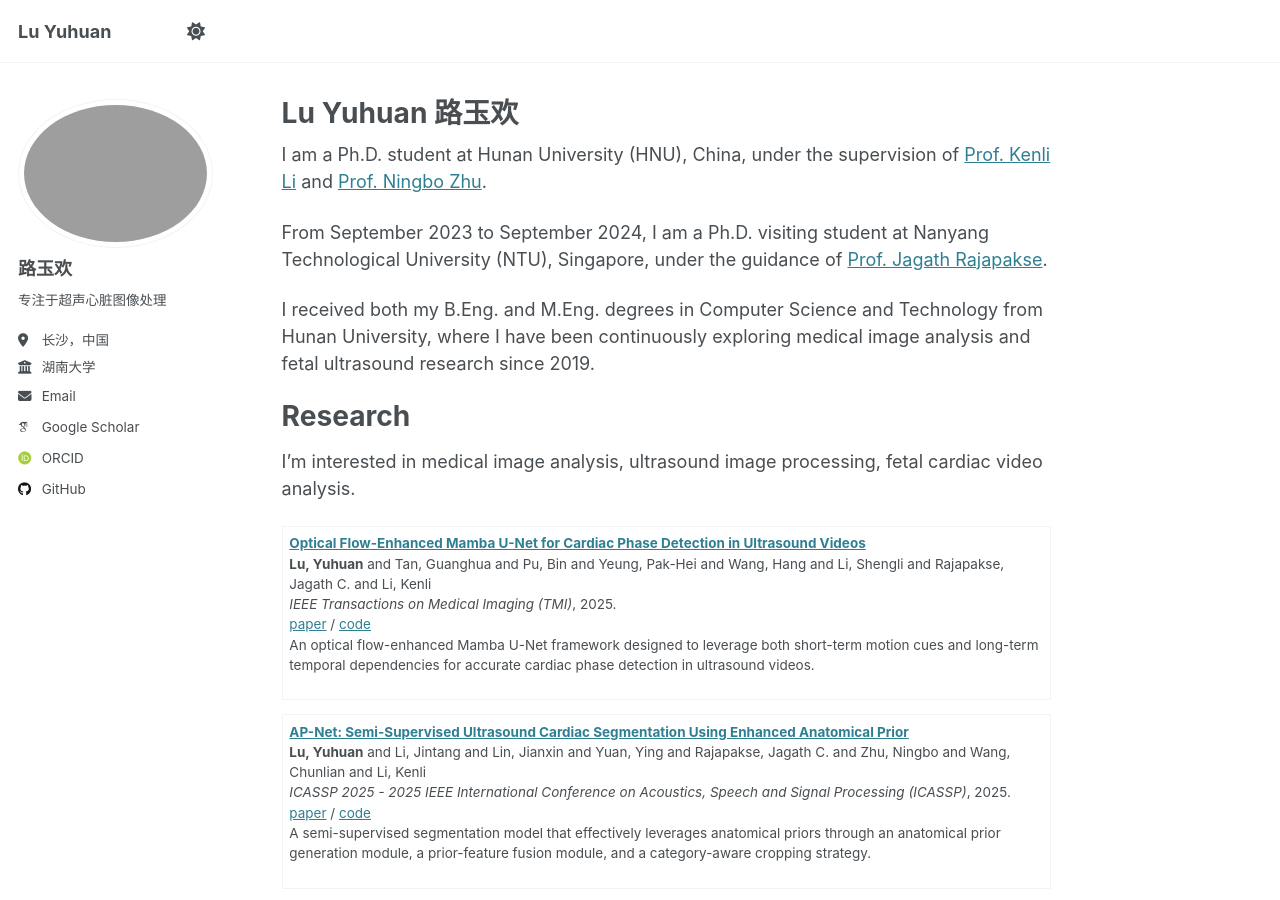
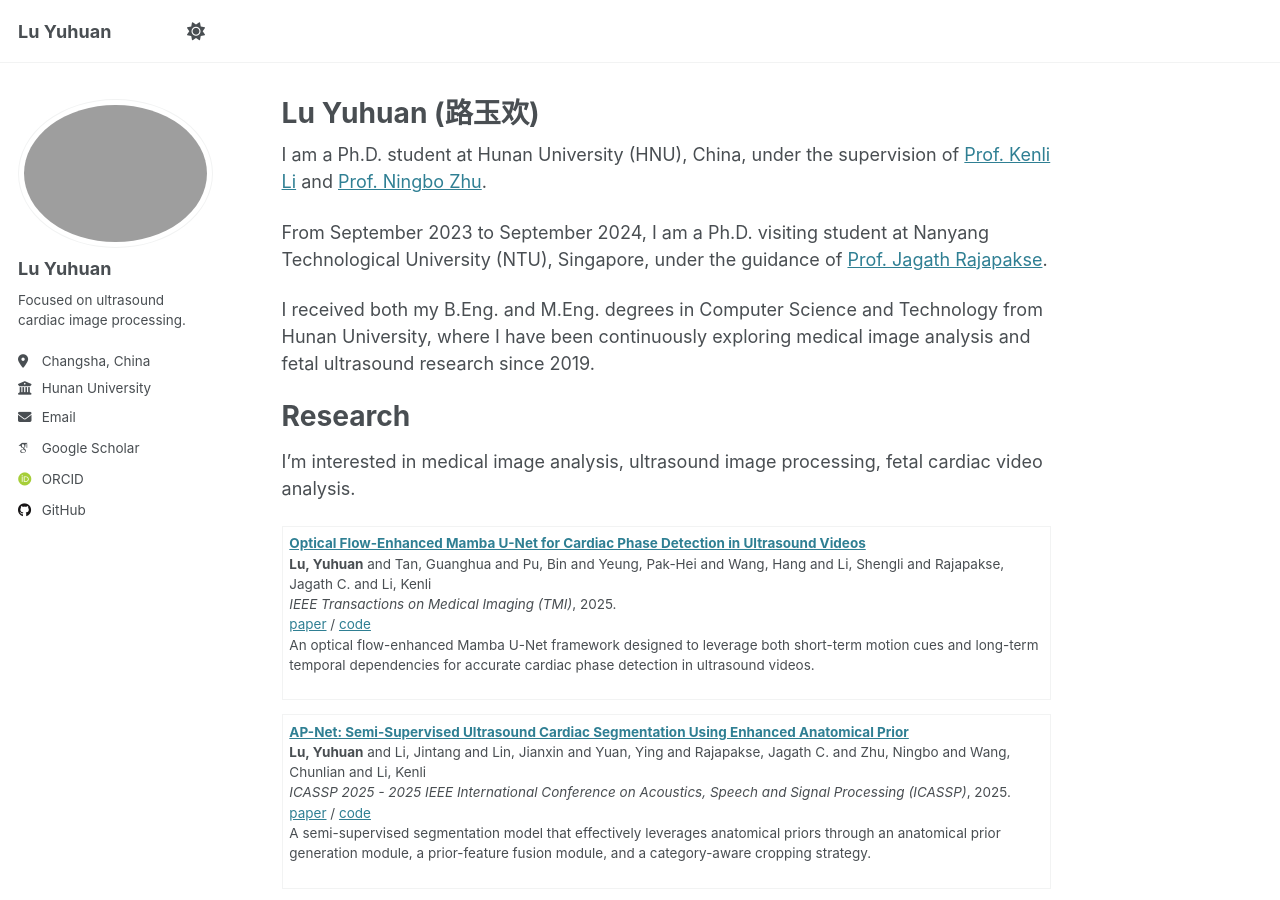
Before and after one commit to Luyuhuan/Luyuhuan.github.io, a Jekyll site: the page built from _pages/about.md, in a window 1280 px wide and 900 px high. Built offline with Jekyll 4.4.1, drawn with Linux system fonts in a browser that asks for light colours; some web fonts are replaced.

Commit message:
Update personal academic homepagev2

```diff
--- a/_config.yml
+++ b/_config.yml
@@ -23,11 +23,11 @@ repository               : "Luyuhuan/Luyuhuan.github.io"
 author:
   # Biographic information
   avatar           : "lyh.jpg"
-  name             : "路玉欢"
+  name             : "Lu Yuhuan"
   pronouns         : # example: "she/her"
-  bio              : "专注于超声心脏图像处理"
-  location         : "长沙，中国"
-  employer         : "湖南大学"
+  bio              : "Focused on ultrasound cardiac image processing."
+  location         : "Changsha, China"
+  employer         : "Hunan University"
   uri              : # URL
   email            : "hnuluyuhuan@hnu.edu.cn"
 
--- a/_pages/about.md
+++ b/_pages/about.md
@@ -1,6 +1,6 @@
 ---
 permalink: /
-title: "Lu Yuhuan 路玉欢"
+title: "Lu Yuhuan (路玉欢)"
 author_profile: true
 redirect_from:
   - /about/
```
